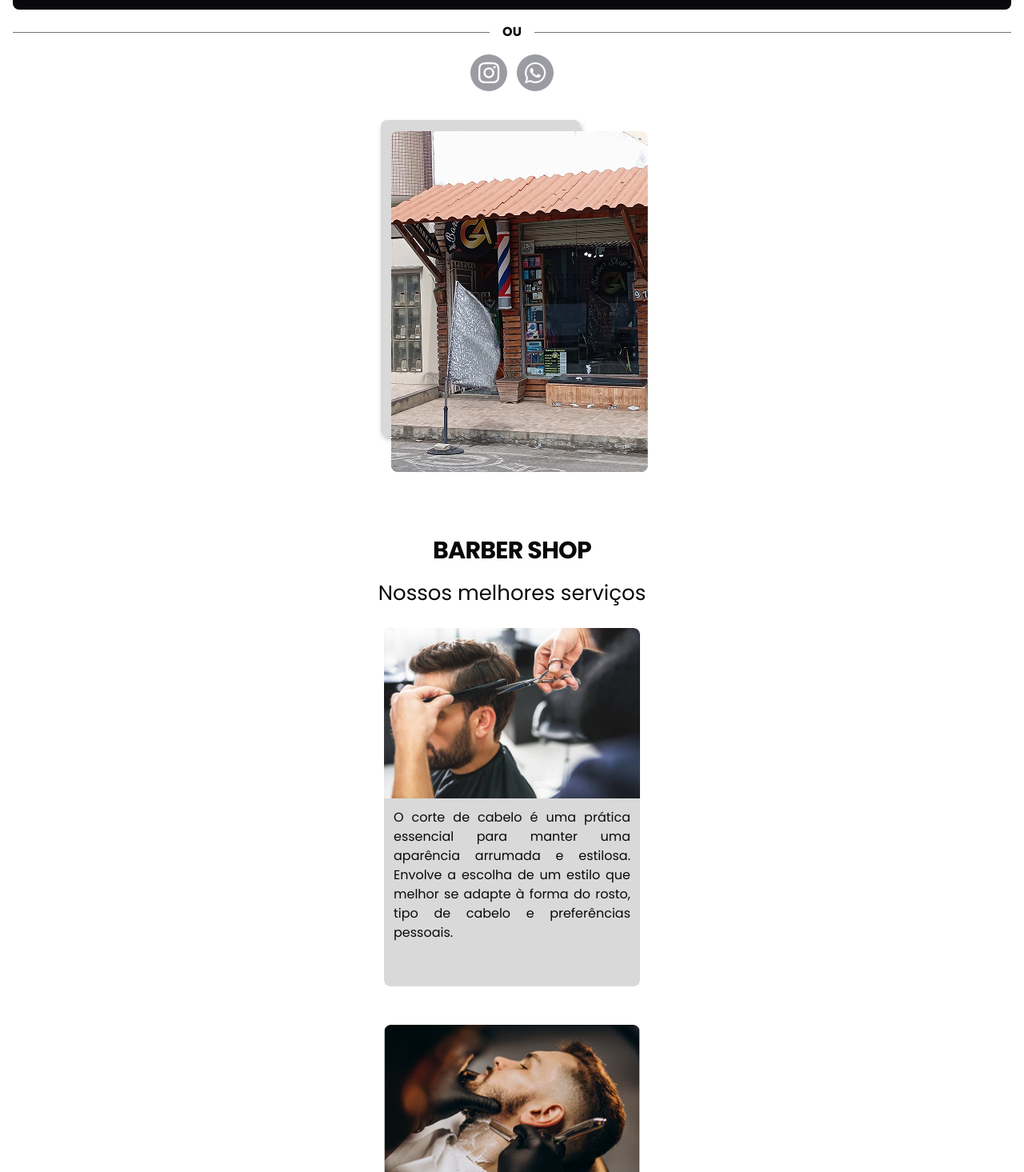
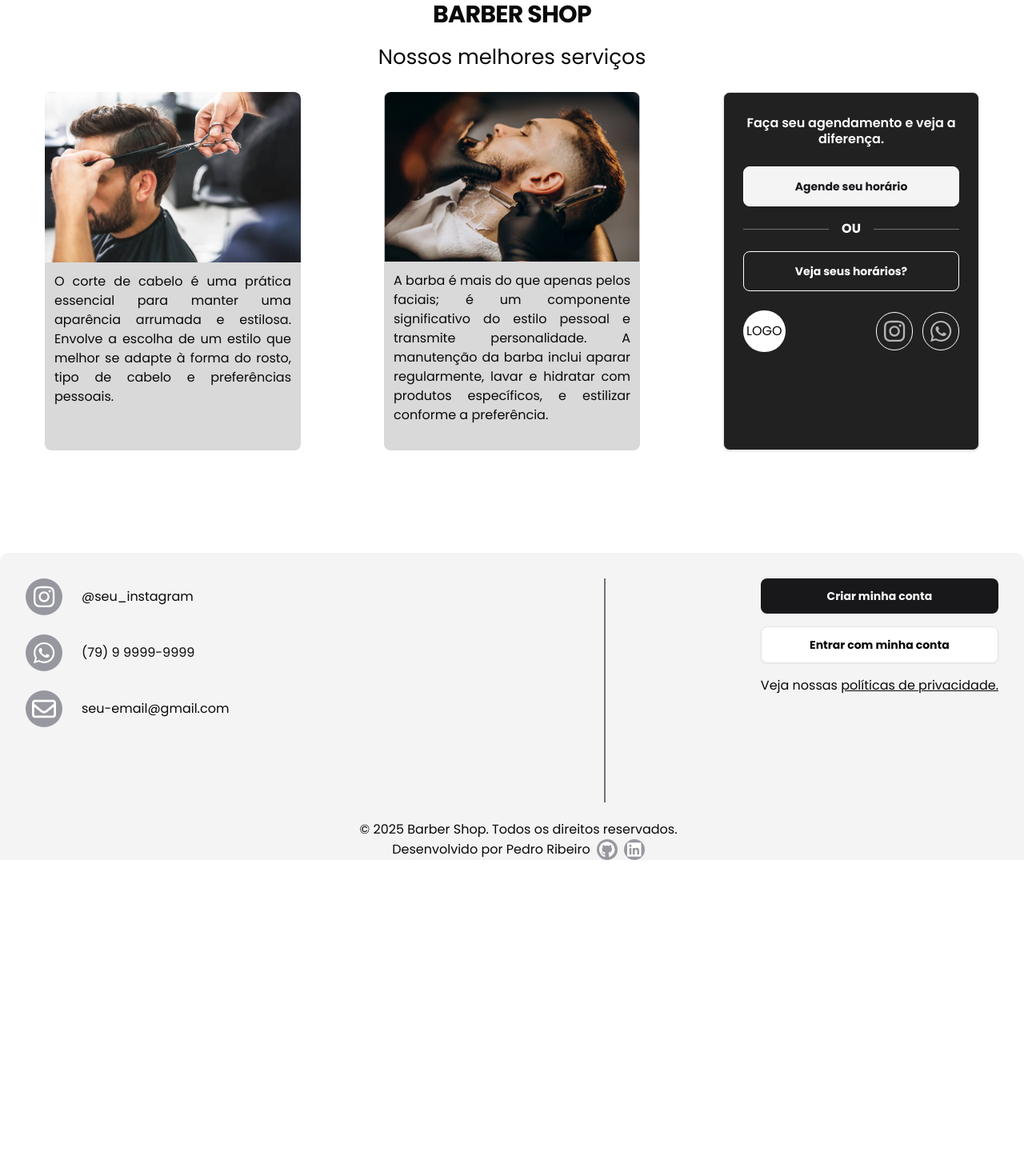
Before and after one commit to Pedro-R1beiro/sistema_barbearia, a React (Vite) app in the folder client/: page / in a window 1280 px wide. Shown: the part 1205-2670 px from the top of the page at 80% size. After the commit the page ends 2280 px from the top, so only its background shows below. Built offline with nearby package versions, Linux system fonts and the light colour scheme.

Commit message:
feat: responsiveness improvements on the offer page

```diff
--- a/client/src/pages/Sale/components/About.tsx
+++ b/client/src/pages/Sale/components/About.tsx
@@ -7,9 +7,12 @@ import barberShopImage from "../../../assets/barber-shop.png";
 
 export function About() {
   return (
-    <section className="mt-20 space-y-4 text-center">
+    <section className="mt-20 md:mt-30 md:flex md:flex-row-reverse md:items-center md:gap-12">
+      <div className="space-y-4 text-center">
         <h1 className="text-3xl font-bold tracking-tight">BARBER SHOP</h1>
-      <p className="text-[1.625rem]">Agende na barbearia que transforma você</p>
+        <p className="text-[1.625rem]">
+          Agende na barbearia que transforma você
+        </p>
 
         <div className="mt-8 space-y-10 text-justify">
           <p>
@@ -19,8 +22,8 @@ export function About() {
           </p>
 
           <p>
-          Para garantir uma melhor experiência, disnoponibilizamos um sistema de
-          agendamento simples e rápido:{" "}
+            Para garantir uma melhor experiência, disnoponibilizamos um sistema
+            de agendamento simples e rápido:{" "}
           </p>
         </div>
 
@@ -34,8 +37,13 @@ export function About() {
           <ContactButton link="instagram.com" icon={faInstagram} />
           <ContactButton link="whatsapp.api.client" icon={faWhatsapp} />
         </div>
+      </div>
 
-      <img src={barberShopImage} alt="" className="mx-auto mt-8" />
+      <img
+        src={barberShopImage}
+        alt=""
+        className="mx-auto mt-8 md:mt-0 md:mb-10"
+      />
     </section>
   );
 }
--- a/client/src/pages/Sale/components/CardServices.tsx
+++ b/client/src/pages/Sale/components/CardServices.tsx
@@ -12,7 +12,7 @@ export default function CardServices({ image, children }: CardServicesProps) {
         <img src={image} alt="" className="min-w-full" />
       </div>
       <div className="text-foreground dark:text-background p-3 text-justify">
-        {children}
+        <p className="max-h-64 overflow-y-auto">{children}</p>
       </div>
     </div>
   );
--- a/client/src/pages/Sale/components/Footer.tsx
+++ b/client/src/pages/Sale/components/Footer.tsx
@@ -4,46 +4,55 @@ import {
   faGithub,
   faInstagram,
   faLinkedin,
+  faWhatsapp,
 } from "@fortawesome/free-brands-svg-icons";
 import { faEnvelope } from "@fortawesome/free-regular-svg-icons";
 
 export default function Footer() {
   return (
-    <footer className="bg-muted absolute left-0 mt-20 w-full space-y-10 rounded-t-lg p-8">
-      <ul className="flex flex-col items-center justify-between gap-6">
+    <footer className="bg-muted absolute left-0 mt-20 w-full space-y-10 rounded-t-lg p-8 md:flex">
+      <ul className="flex min-w-100/230 flex-col items-center justify-between gap-6 md:items-start md:justify-start">
         <li>
-          <div className="flex flex-col items-center gap-6">
+          <div className="flex flex-col items-center gap-6 md:flex-row">
             <ContactButton link="instagram.com" icon={faInstagram} />
             <span>@seu_instagram</span>
           </div>
         </li>
         <li>
-          <div className="flex flex-col items-center gap-6">
-            <ContactButton link="whasapp.api.client" icon={faInstagram} />
+          <div className="flex flex-col items-center gap-6 md:flex-row">
+            <ContactButton link="whasapp.api.client" icon={faWhatsapp} />
             <span>(79) 9 9999-9999</span>
           </div>
         </li>
         <li>
-          <div className="flex flex-col items-center gap-6">
+          <div className="flex flex-col items-center gap-6 md:flex-row">
             <ContactButton link="gmail@client" icon={faEnvelope} />
             <span>seu-email@gmail.com</span>
           </div>
         </li>
       </ul>
 
-      <div className="border-accent-foreground mx-auto w-[10rem] border-t"></div>
+      <div className="bg-muted-foreground mx-auto h-0.5 w-[10rem] md:h-70 md:w-0.5"></div>
 
+      <div className="md:max-w-100/200">
         <div className="flex flex-col items-center gap-4">
           <Button className="w-full py-5.5 font-bold">Criar minha conta</Button>
           <Button variant={"outline"} className="w-full py-5.5 font-bold">
             Entrar com minha conta
           </Button>
+          <p>
+            Veja nossas{" "}
+            <a href="" className="underline">
+              políticas de privacidade.
+            </a>
+          </p>
         </div>
 
-      <div>
-        <p className="flex flex-col items-center text-center">
+        <div className="absolute bottom-0 left-2 flex w-full flex-col items-center">
+          <p className="flexflex-col items-center text-center">
             &copy; 2025 Barber Shop. Todos os direitos reservados.
-          <span className="mt-6 flex items-center gap-2 text-center">
+          </p>
+          <span className="mt-6 flex items-center gap-2 text-center md:mt-0">
             Desenvolvido por Pedro Ribeiro
             <ContactButton
               size="lg"
@@ -56,7 +65,7 @@ export default function Footer() {
               icon={faLinkedin}
             />
           </span>
-        </p>
+        </div>
       </div>
     </footer>
   );
--- a/client/src/pages/Sale/components/Home.tsx
+++ b/client/src/pages/Sale/components/Home.tsx
@@ -5,7 +5,8 @@ import manImage from "../../../assets/man.png";
 import { faInstagram, faWhatsapp } from "@fortawesome/free-brands-svg-icons";
 export function Home() {
   return (
-    <section className="mt-12 space-y-4 text-center">
+    <section className="mt-12 md:mt-6 md:flex md:items-center md:gap-12">
+      <div className="space-y-4 text-center md:text-left">
         <h1 className="text-3xl font-bold tracking-tight">BARBER SHOP</h1>
         <p className="text-[1.625rem] font-light">
           Cabelo, barba e tudo que te deixa em dia.
@@ -22,6 +23,7 @@ export function Home() {
           <ContactButton link="instagram.com" icon={faInstagram} />
           <ContactButton link="whatsapp.api.client" icon={faWhatsapp} />
         </div>
+      </div>
 
       <img src={manImage} alt="" className="mx-auto mt-8" />
     </section>
--- a/client/src/pages/Sale/components/Services.tsx
+++ b/client/src/pages/Sale/components/Services.tsx
@@ -14,23 +14,18 @@ export default function Services() {
       <h1 className="text-3xl font-bold tracking-tight">BARBER SHOP</h1>
       <p className="text-[1.625rem]">Nossos melhores serviços</p>
 
-      <div className="mt-6 space-y-12">
+      <div className="mt-6 space-y-12 md:flex md:gap-6">
         <CardServices image={manCuttingHair}>
-          <p>
           O corte de cabelo é uma prática essencial para manter uma aparência
           arrumada e estilosa. Envolve a escolha de um estilo que melhor se
           adapte à forma do rosto, tipo de cabelo e preferências pessoais.
-          </p>
         </CardServices>
         <CardServices image={manCuttingBeard}>
-          <p>
           A barba é mais do que apenas pelos faciais; é um componente
           significativo do estilo pessoal e transmite personalidade. A
           manutenção da barba inclui aparar regularmente, lavar e hidratar com
           produtos específicos, e estilizar conforme a preferência.
-          </p>
         </CardServices>
-
         <Card className="bg-foreground/90 text-background mx-auto h-112 w-[20rem] rounded-md pt-7">
           <CardTitle className="leading-tight">
             Faça seu agendamento e veja a diferença.
```
Lines whose indentation alone changed are shown as unchanged.
